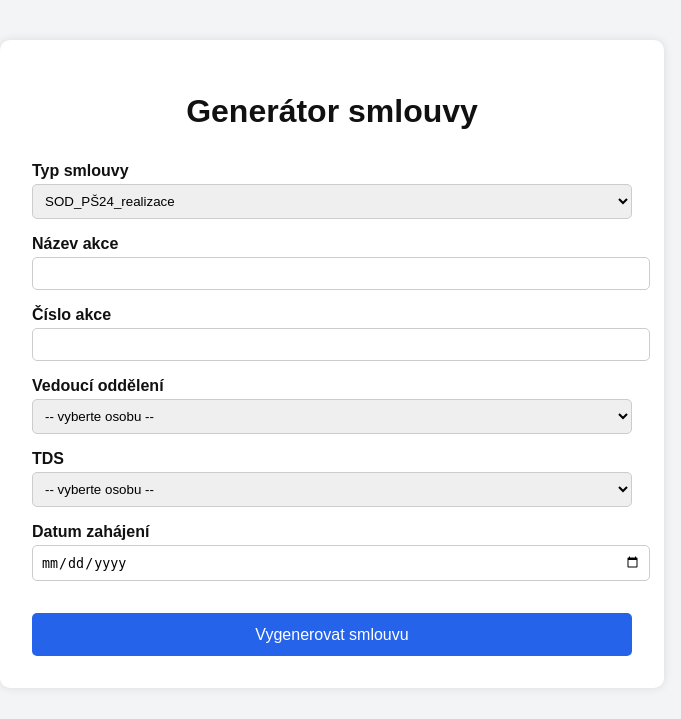
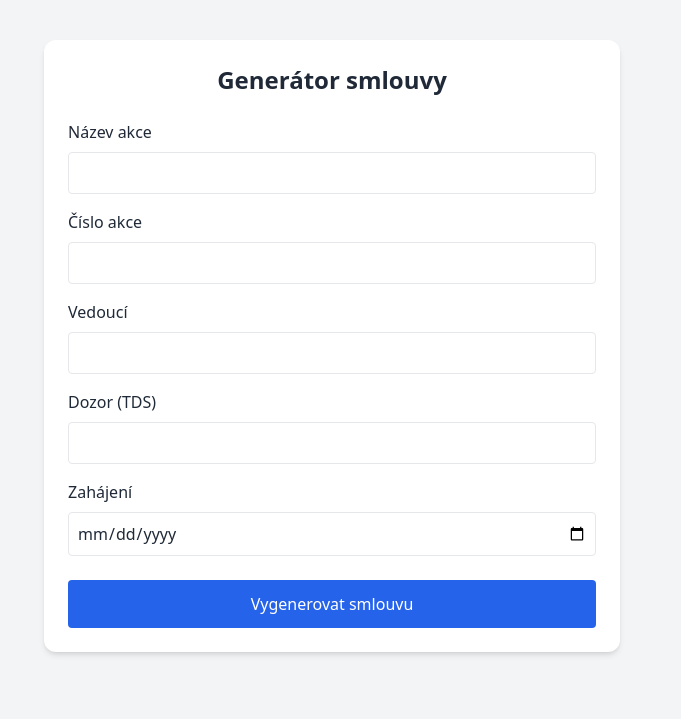
Before and after one commit to JenikAdamira/contract-generator, a Flask app: page / in a window 1280 px wide. Shown: the top 719 px of the page, without its empty margins (308-989 px from the left). Run offline with Flask 3, Linux system fonts and the light colour scheme; some libraries are stand-ins or nearby versions.

Commit message:
Update form.html

```diff
--- a/templates/form.html
+++ b/templates/form.html
@@ -1,117 +1,32 @@
 <!DOCTYPE html>
 <html lang="cs">
 <head>
-    <meta charset="UTF-8">
-    <title>Generátor smlouvy</title>
-    <style>
-        body {
-            font-family: Arial, sans-serif;
-            background-color: #f3f4f6;
-            padding: 2em;
-            color: #111;
-        }
-        .container {
-            max-width: 600px;
-            margin: auto;
-            background: white;
-            padding: 2em;
-            border-radius: 10px;
-            box-shadow: 0 0 10px rgba(0,0,0,0.1);
-        }
-        h1 {
-            text-align: center;
-            margin-bottom: 1em;
-        }
-        label {
-            display: block;
-            margin-top: 1em;
-            font-weight: bold;
-        }
-        input, select {
-            width: 100%;
-            padding: 0.6em;
-            margin-top: 0.3em;
-            border: 1px solid #ccc;
-            border-radius: 5px;
-        }
-        button {
-            margin-top: 2em;
-            width: 100%;
-            padding: 0.8em;
-            background-color: #2563eb;
-            color: white;
-            border: none;
-            border-radius: 5px;
-            font-size: 1em;
-            cursor: pointer;
-        }
-        button:hover {
-            background-color: #1d4ed8;
-        }
-        .success {
-            margin-top: 1.5em;
-            padding: 1em;
-            background-color: #e0fce0;
-            border: 1px solid #a0d0a0;
-            border-radius: 5px;
-        }
-    </style>
+    <meta charset="UTF-8" />
+    <meta name="viewport" content="width=device-width, initial-scale=1.0" />
+    <title>Generátor smluv</title>
+    <script src="https://cdn.tailwindcss.com"></script>
 </head>
-<body>
-<div class="container">
-    <h1>Generátor smlouvy</h1>
-    <form method="post">
-        <label for="sablona">Typ smlouvy</label>
-        <select name="sablona" required>
-            <option value="SOD_PS24" {% if data and data.sablona == 'SOD_PS24' %}selected{% endif %}>SOD_PŠ24_realizace</option>
-        </select>
+<body class="bg-gray-100 text-gray-800">
+    <div class="max-w-xl mx-auto mt-10 bg-white p-6 rounded-xl shadow-md">
+        <h1 class="text-2xl font-bold mb-6 text-center">Generátor smlouvy</h1>
+        <form method="POST">
+            <label class="block mb-2">Název akce</label>
+            <input type="text" name="nazev_akce" required class="w-full mb-4 p-2 border rounded" />
 
-        <label for="nazev_akce">Název akce</label>
-        <input type="text" name="nazev_akce" value="{{ data.nazev_akce if data else '' }}" required>
+            <label class="block mb-2">Číslo akce</label>
+            <input type="text" name="cislo_akce" required class="w-full mb-4 p-2 border rounded" />
 
-        <label for="cislo_akce">Číslo akce</label>
-        <input type="text" name="cislo_akce" value="{{ data.cislo_akce if data else '' }}" required>
+            <label class="block mb-2">Vedoucí</label>
+            <input type="text" name="vedouci" required class="w-full mb-4 p-2 border rounded" />
 
-        <label for="vedouci">Vedoucí oddělení</label>
-        <select name="vedouci" required>
-            <option value="" disabled {% if not data or not data.vedouci %}selected{% endif %}>-- vyberte osobu --</option>
-            <option value="Marcel Chmelík DiS., vedoucí oddělení realizace investic" {% if data and data.vedouci == 'Marcel Chmelík DiS., vedoucí oddělení realizace investic' %}selected{% endif %}>Marcel Chmelík DiS., vedoucí oddělení realizace investic</option>
-            <option value="Ing. Jakub Hušek, vedoucí oddělení přípravy investic" {% if data and data.vedouci == 'Ing. Jakub Hušek, vedoucí oddělení přípravy investic' %}selected{% endif %}>Ing. Jakub Hušek, vedoucí oddělení přípravy investic</option>
-        </select>
+            <label class="block mb-2">Dozor (TDS)</label>
+            <input type="text" name="dozor" required class="w-full mb-4 p-2 border rounded" />
 
-        <label for="tds">TDS</label>
-        <select name="tds" required>
-            <option value="" disabled {% if not data or not data.tds %}selected{% endif %}>-- vyberte osobu --</option>
-            <option value="Ing. Jan Adamíra" {% if data and data.tds == 'Ing. Jan Adamíra' %}selected{% endif %}>Ing. Jan Adamíra</option>
-            <option value="Ing. Štěpán Havlas" {% if data and data.tds == 'Ing. Štěpán Havlas' %}selected{% endif %}>Ing. Štěpán Havlas</option>
-            <option value="Ing. Pavel Kamenický" {% if data and data.tds == 'Ing. Pavel Kamenický' %}selected{% endif %}>Ing. Pavel Kamenický</option>
-            <option value="Milan Kyral DiS." {% if data and data.tds == 'Milan Kyral DiS.' %}selected{% endif %}>Milan Kyral DiS.</option>
-            <option value="Ing. Martin Oliva" {% if data and data.tds == 'Ing. Martin Oliva' %}selected{% endif %}>Ing. Martin Oliva</option>
-            <option value="Martin Pala" {% if data and data.tds == 'Martin Pala' %}selected{% endif %}>Martin Pala</option>
-            <option value="Ing. Michal Ranný" {% if data and data.tds == 'Ing. Michal Ranný' %}selected{% endif %}>Ing. Michal Ranný</option>
-            <option value="Ing. Marek Špryňar" {% if data and data.tds == 'Ing. Marek Špryňar' %}selected{% endif %}>Ing. Marek Špryňar</option>
-            <option value="Ing. Vladimír Vít" {% if data and data.tds == 'Ing. Vladimír Vít' %}selected{% endif %}>Ing. Vladimír Vít</option>
-            <option value="Ing. František Zurek" {% if data and data.tds == 'Ing. František Zurek' %}selected{% endif %}>Ing. František Zurek</option>
-        </select>
+            <label class="block mb-2">Zahájení</label>
+            <input type="date" name="zahajeni" required class="w-full mb-6 p-2 border rounded" />
 
-        <label for="zahajeni">Datum zahájení</label>
-        <input type="date" name="zahajeni" value="{{ data.zahajeni if data else '' }}" required>
-
-        <button type="submit">Vygenerovat smlouvu</button>
-    </form>
-
-    {% if download_link %}
-    <div class="success">
-        ✅ Smlouva byla úspěšně vygenerována.<br>
-        <a href="{{ download_link }}" target="_blank">Klikněte zde pro stažení</a>
-        <form method="get" style="margin-top: 1em;">
-            <button type="submit">Nová smlouva</button>
+            <button type="submit" class="w-full bg-blue-600 text-white p-3 rounded hover:bg-blue-700">Vygenerovat smlouvu</button>
         </form>
     </div>
-    <script>
-        window.open("{{ download_link }}", "_blank");
-    </script>
-    {% endif %}
-</div>
 </body>
 </html>
```
